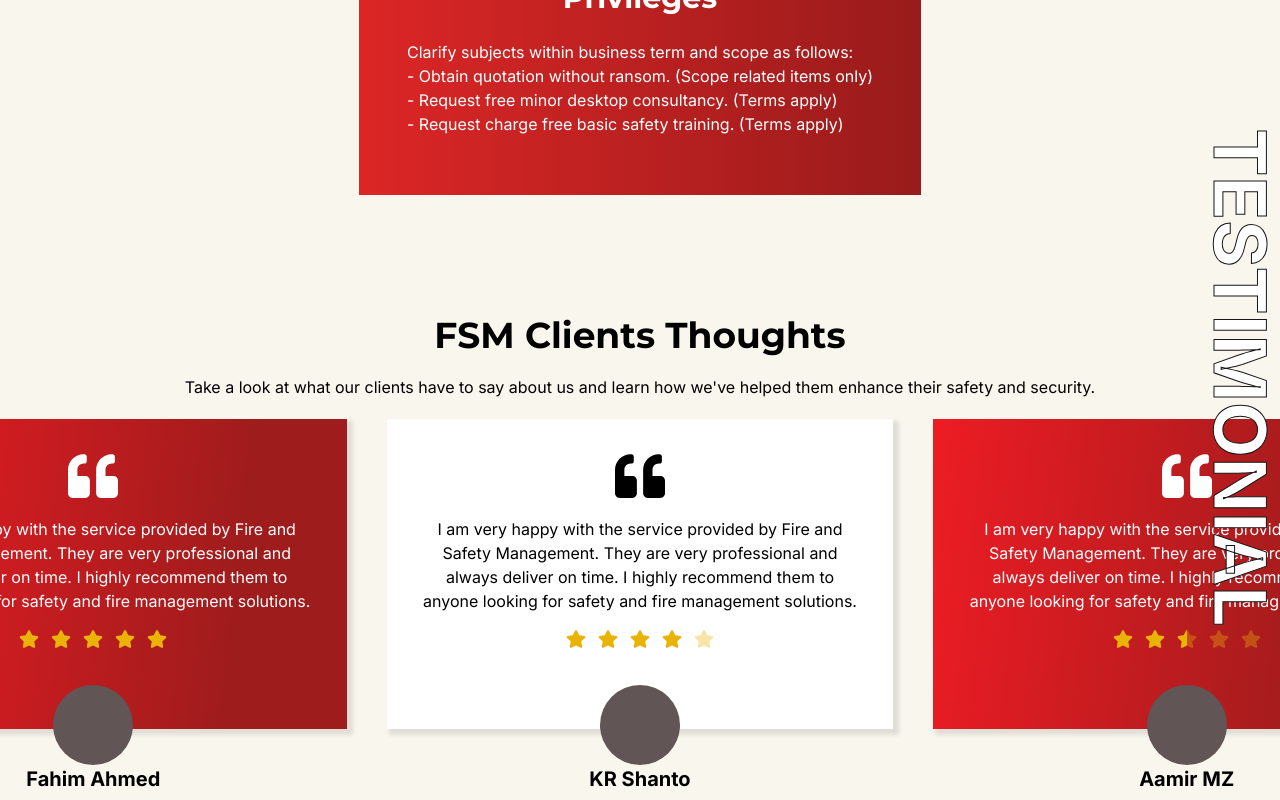
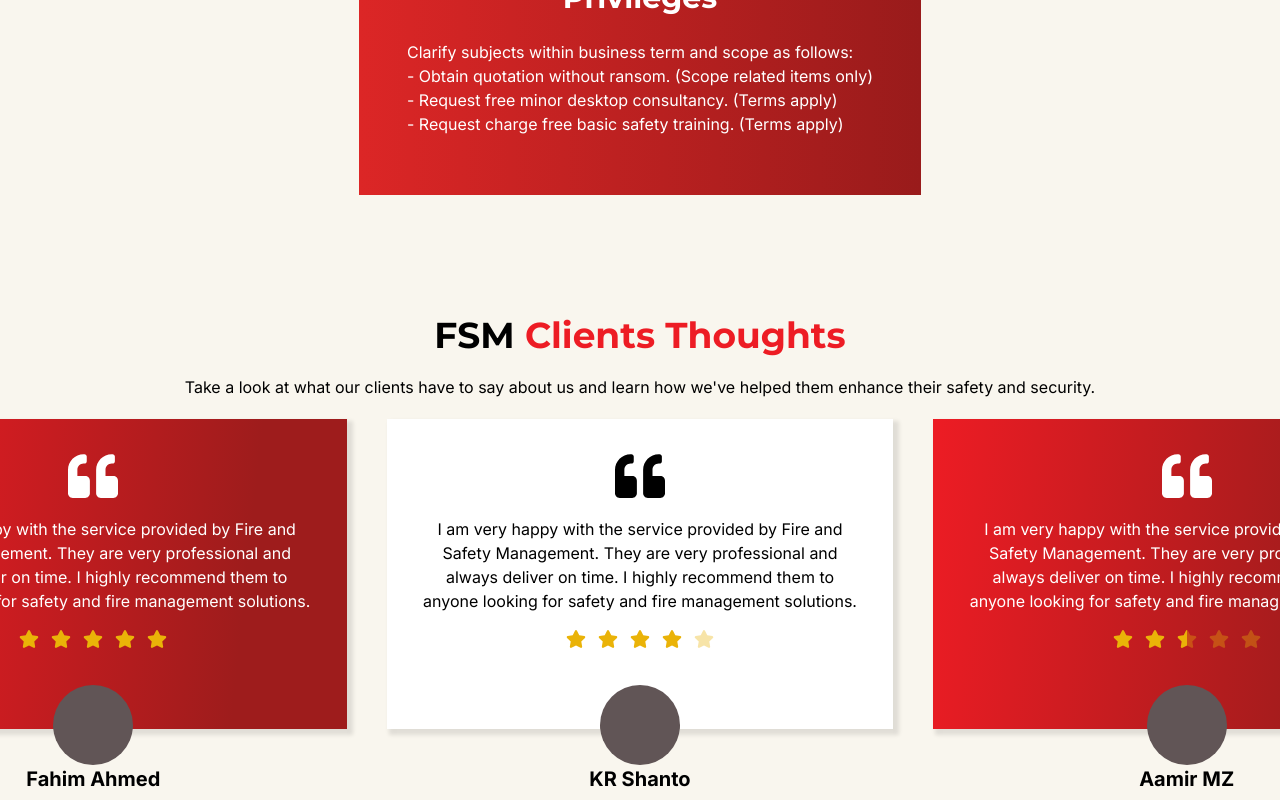
Before and after one commit to KRShanto/fire-safety-management, a Next.js app: page /about in a window 1280 px wide. Shown: the part 4860-5660 px from the top of the page. Built offline with nearby package versions, Linux system fonts and the light colour scheme; a web font is replaced by a local one.

Commit message:
about testimonial section ui added

```diff
--- /dev/null
+++ b/src/app/about/AboutTestimonial.tsx
@@ -0,0 +1,96 @@
+import { cn } from "@/lib/cn";
+import { FaQuoteLeft, FaStar, FaStarHalf } from "react-icons/fa";
+
+const testimonials = [
+  {
+    name: "Fahim Ahmed",
+    star: 5,
+    description:
+      "I am very happy with the service provided by Fire and Safety Management. They are very professional and always deliver on time. I highly recommend them to anyone looking for safety and fire management solutions.",
+  },
+  {
+    name: "KR Shanto",
+    star: 4,
+    description:
+      "I am very happy with the service provided by Fire and Safety Management. They are very professional and always deliver on time. I highly recommend them to anyone looking for safety and fire management solutions.",
+  },
+  {
+    name: "Aamir MZ",
+    star: 2.5,
+    description:
+      "I am very happy with the service provided by Fire and Safety Management. They are very professional and always deliver on time. I highly recommend them to anyone looking for safety and fire management solutions.",
+  },
+];
+
+export default function AboutTestimonial() {
+  return (
+    <div className="relative flex flex-col items-center bg-[#F9F6EE] p-20 pb-40">
+      {/* <h2 className="stroke absolute right-10 top-[60%] z-10 origin-right -translate-y-1/2 rotate-[90deg] transform text-7xl font-bold uppercase">
+        Testimonial
+      </h2> */}
+
+      <h2 className="font-montserrat text-4xl font-bold">
+        FSM <span className="text-[#ED1C24]">Clients Thoughts</span>
+      </h2>
+
+      <p className="mt-5">
+        Take a look at what our clients have to say about us and learn how we've
+        helped them enhance their safety and security.
+      </p>
+
+      <div className="mt-5 flex w-[100rem] gap-10">
+        {testimonials.map((testimonial, i) => (
+          <div
+            key={i}
+            className="relative flex flex-col items-center gap-4 bg-white p-8 pb-20"
+            style={{
+              background:
+                i % 2 === 0
+                  ? "linear-gradient(96deg, #ED1C24 0.01%, #9E1C1C 78.5%)"
+                  : "white",
+              boxShadow: "4px 4px 4px 2px rgba(0, 0, 0, 0.10)",
+            }}
+          >
+            <FaQuoteLeft
+              size={50}
+              className={cn(i % 2 === 0 ? "text-white" : "text-primary")}
+            />
+            <p
+              className={cn(
+                "text-center",
+                i % 2 === 0 ? "text-white" : "text-black",
+              )}
+            >
+              {testimonial.description}
+            </p>
+            <div className="flex gap-3">
+              {[...Array(5)].map((_, i) =>
+                i + 1 <= testimonial.star ? (
+                  <FaStar key={i} className="text-xl text-yellow-500" />
+                ) : i + 0.5 === testimonial.star ? (
+                  <div className="relative">
+                    <FaStarHalf key={i} className="text-xl text-yellow-500" />
+                    <FaStar
+                      key={i}
+                      className="absolute left-0 top-0 text-xl text-yellow-500 opacity-35"
+                    />
+                  </div>
+                ) : (
+                  <FaStar
+                    key={i}
+                    className="text-xl text-yellow-500 opacity-35"
+                  />
+                ),
+              )}
+            </div>
+
+            <div className="absolute -bottom-16 flex flex-col items-center">
+              <div className="h-20 w-20 rounded-full bg-[#615556]"></div>
+              <h3 className="text-xl font-bold">{testimonial.name}</h3>
+            </div>
+          </div>
+        ))}
+      </div>
+    </div>
+  );
+}
--- a/src/app/about/page.tsx
+++ b/src/app/about/page.tsx
@@ -1,5 +1,5 @@
-import Testimonial from "../(home)/Testimonial";
 import AboutHero from "./AboutHero";
+import AboutTestimonial from "./AboutTestimonial";
 import Advice from "./Advice";
 import BusinessLinks from "./BusinessLinks";
 import Experience from "./Experience";
@@ -17,7 +17,7 @@
       <OurStrategy />
       <OurCoreActivity />
       <OurPrincipleAndPolice />
-      <Testimonial />
+      <AboutTestimonial />
     </div>
   );
 }
```
